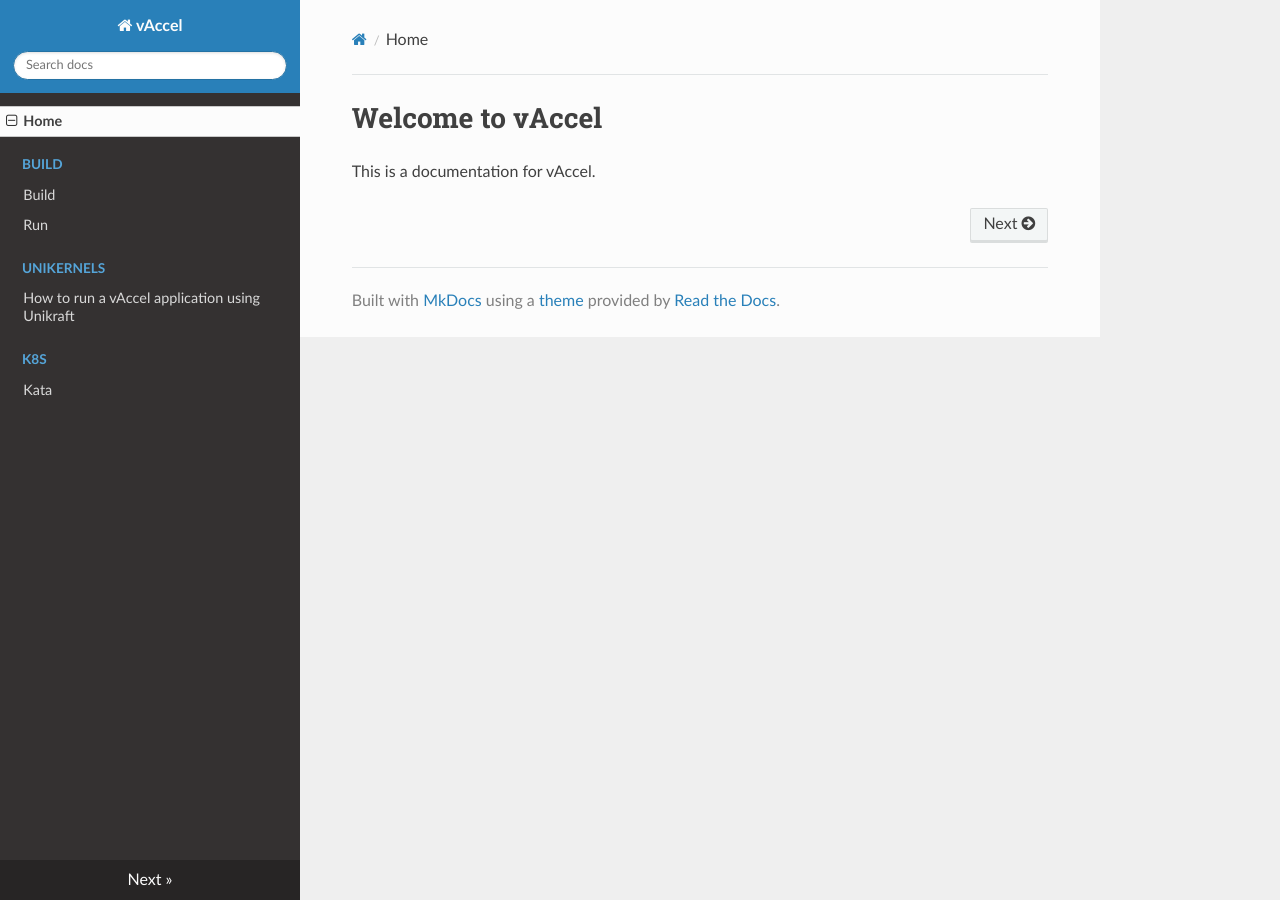
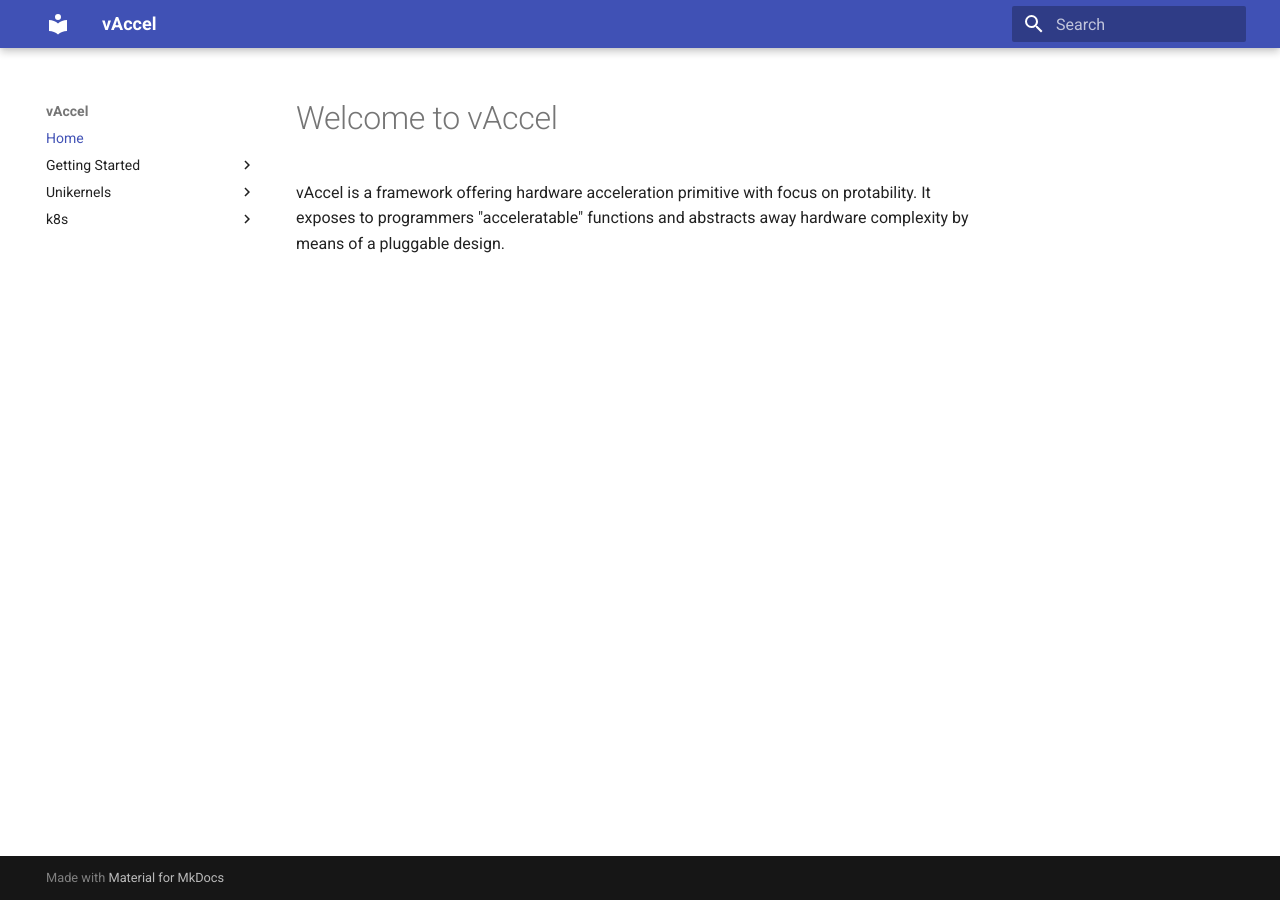
Before and after one commit to nubificus/vaccel-docs, an MkDocs documentation site: the page built from docs/index.md, in a window 1280 px wide. Built offline with MkDocs 1.6.1 and Material for MkDocs 9.7.7, drawn with Linux system fonts in a browser that asks for light colours; nearby versions of some CDN libraries.

Commit message:
Use material theme and small fixes
Signed-off-by: Babis Chalios <mail@bchalios.io>

```diff
--- a/docs/index.md
+++ b/docs/index.md
@@ -1,3 +1,5 @@
 # Welcome to vAccel
 
-This is a documentation for vAccel.
+vAccel is a framework offering hardware acceleration primitive with focus on
+protability. It exposes to programmers "acceleratable" functions and abstracts
+away hardware complexity by means of a pluggable design.
--- a/mkdocs.yml
+++ b/mkdocs.yml
@@ -1,11 +1,16 @@
 site_name: vAccel
 nav:
-    - Home: index.md
-    - Build:
-        - build.md
-        - run.md
-    - Unikernels:
-        - unikernels/unikraft.md
-    - k8s:
-        - k8s/kata.md
-theme: readthedocs
+  - Home: index.md
+  - Getting Started:
+    - build.md
+    - run.md
+  - Unikernels:
+    - unikernels/unikraft.md
+  - k8s:
+    - k8s/kata.md
+
+theme: material
+
+features:
+  - navigation.instant
+  - navigation.sections
```
Also changed, not shown: docs/build.md (+1 -1 lines), docs/run.md (+1 -1 lines).
